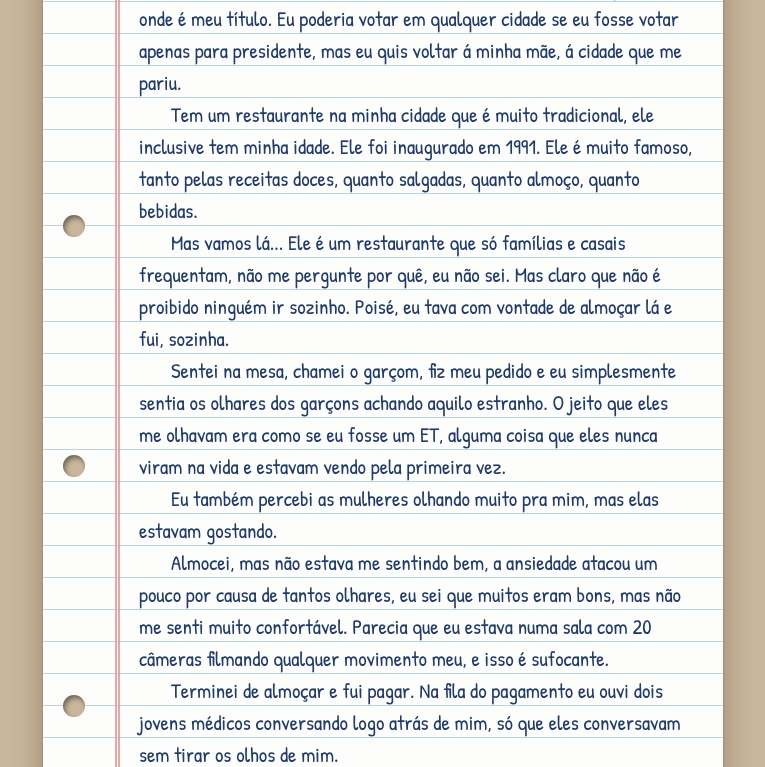
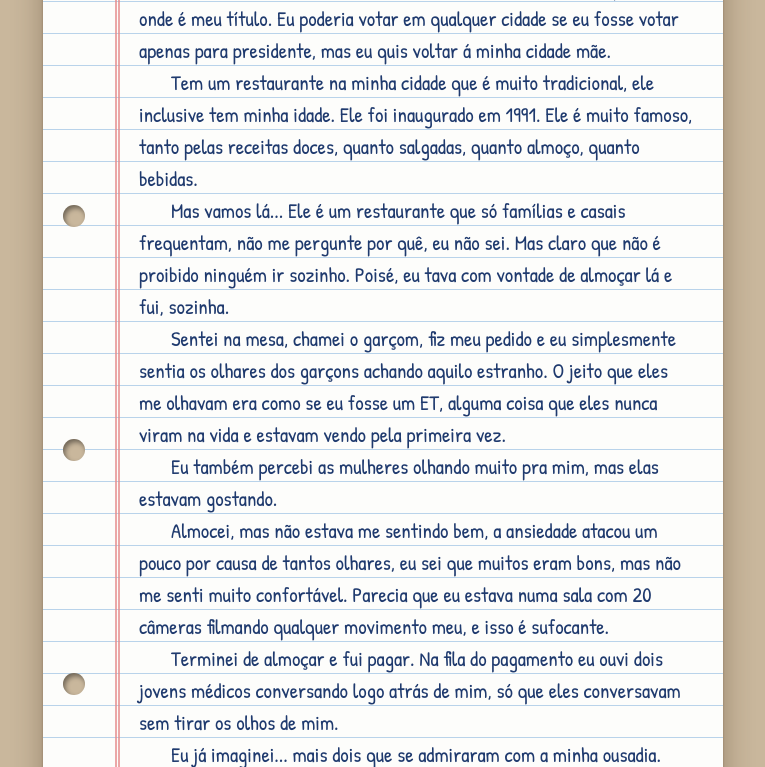
Before and after one commit to Priscyllaamaral/mi-diario, a plain HTML site: page 01/index.html in a window 1280 px wide. Shown: the part 230-997 px from the top of the page, without its empty margins (257-1022 px from the left). Drawn offline with Linux system fonts and the light colour scheme.

Commit message:
Revise text about voting and hometown
Updated text to clarify the reference to the hometown.

```diff
--- a/01/index.html
+++ b/01/index.html
@@ -130,7 +130,7 @@
 
     <div class="texto">
       <p>No dia de votação, eu escolhi ir votar na cidade onde nasci, que é de onde é meu título.
-      Eu poderia votar em qualquer cidade se eu fosse votar apenas para presidente, mas eu quis voltar á minha mãe, á cidade que me pariu.</p>
+      Eu poderia votar em qualquer cidade se eu fosse votar apenas para presidente, mas eu quis voltar á minha cidade mãe.</p>
       <p>Tem um restaurante na minha cidade que é muito tradicional, ele inclusive tem minha idade.
       Ele foi inaugurado em 1991. Ele é muito famoso, tanto pelas receitas doces, quanto salgadas, quanto almoço, quanto bebidas.</p>
       <p>Mas vamos lá... Ele é um restaurante que só famílias e casais frequentam, não me pergunte por quê, eu não sei.
```
